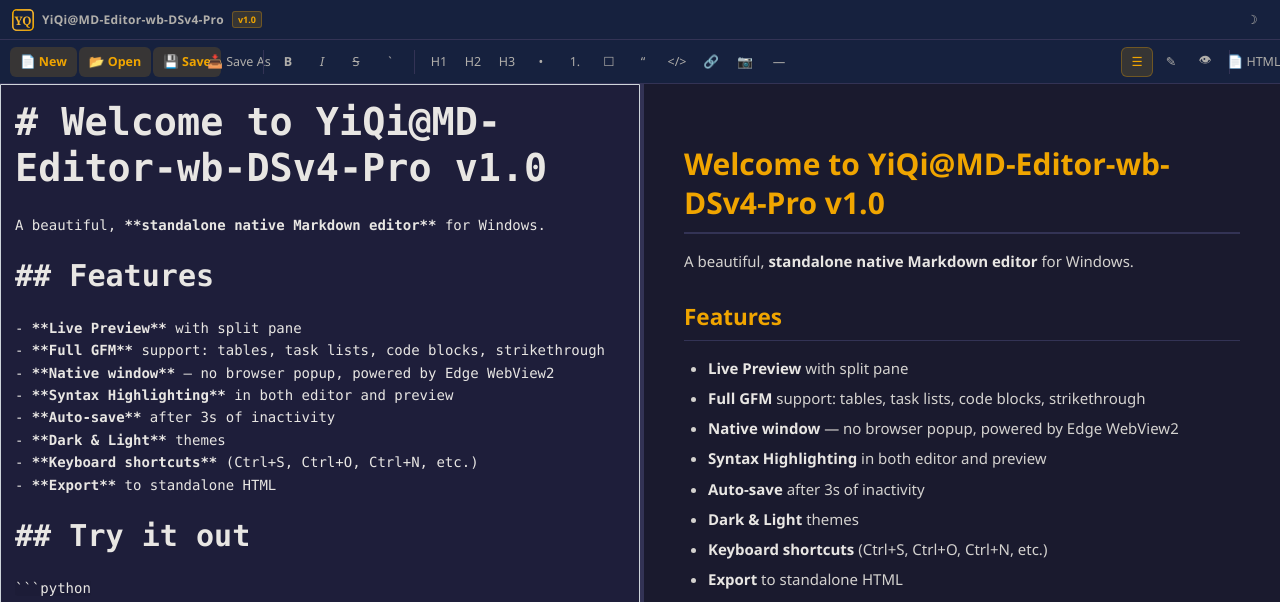
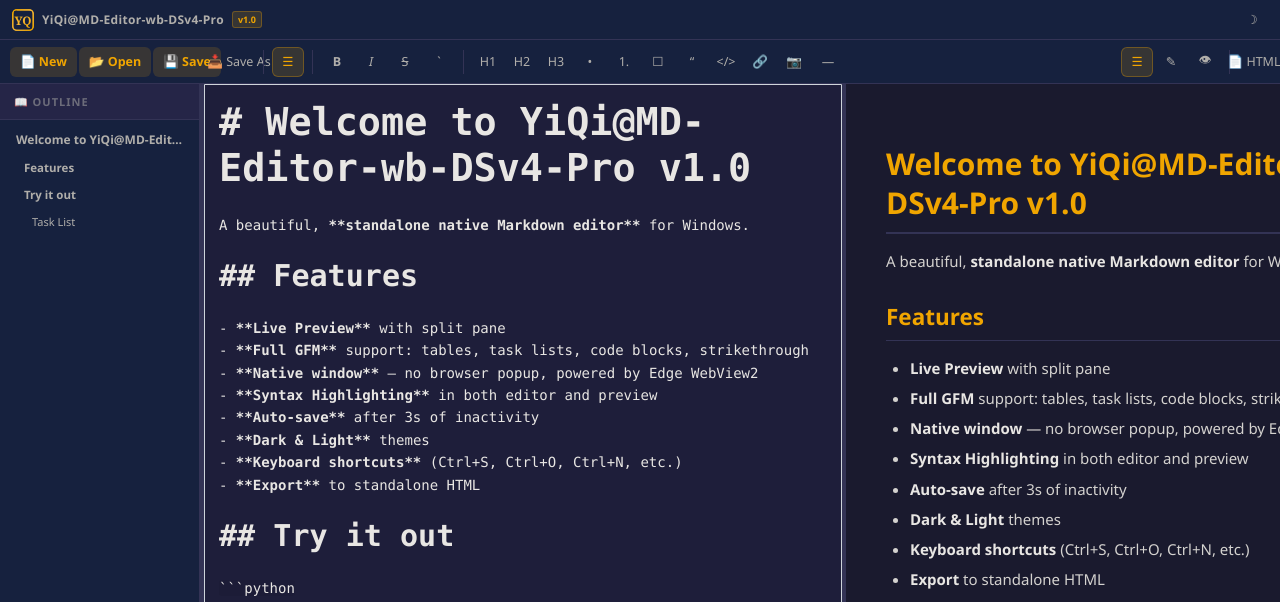
Before and after one commit to WangXP7/YiQi-MD-Editor, a Python web app: template templates/index.html in a window 1280 px wide. Shown: the top 602 px of the page. Run offline with Jinja, Linux system fonts and the light colour scheme; the template is opened without the code that fills it, so the values that code supplies are empty.

Commit message:
Feature: left outline sidebar + hover copy buttons
- Outline pane: parses H1-H6 headings, indented tree, click to scroll
- Toggle button in toolbar (icon) to show/hide outline
- Draggable splitter between outline and editor
- Copy button appears on hover over code blocks
- Clipboard API with 'Copied!' feedback state

```diff
--- a/static/css/style.css
+++ b/static/css/style.css
@@ -181,14 +181,80 @@ html, body {
   display: flex; flex: 1; overflow: hidden; position: relative;
 }
 
+/* ── Outline Sidebar ─────────────────────────────────────────────── */
+#outline-pane {
+  flex: 0 0 200px; overflow-y: auto; overflow-x: hidden;
+  background: var(--bg-secondary);
+  border-right: 1px solid var(--border);
+  transition: flex 0.25s ease, opacity 0.25s ease;
+}
+#outline-pane.hidden {
+  flex: 0 0 0px; opacity: 0; pointer-events: none; border: none;
+}
+
+#outline-header {
+  padding: 10px 14px; font-size: 11px; font-weight: 700;
+  color: var(--text-muted); text-transform: uppercase;
+  letter-spacing: 1px; border-bottom: 1px solid var(--border);
+  background: var(--bg-elevated);
+}
+
+#outline-list {
+  padding: 6px 0;
+}
+
+.outline-item {
+  display: block; padding: 5px 14px; font-size: 12px;
+  color: var(--text-secondary); cursor: pointer; text-decoration: none;
+  white-space: nowrap; overflow: hidden; text-overflow: ellipsis;
+  border-left: 2px solid transparent; transition: all 0.15s;
+  line-height: 1.5;
+}
+.outline-item:hover {
+  color: var(--accent); background: var(--accent-dim);
+  border-left-color: var(--accent);
+}
+.outline-item.lv-1 { padding-left: 14px; font-weight: 700; font-size: 12px; }
+.outline-item.lv-2 { padding-left: 22px; font-weight: 600; font-size: 11.5px; }
+.outline-item.lv-3 { padding-left: 30px; font-size: 11px; }
+.outline-item.lv-4 { padding-left: 38px; font-size: 10.5px; }
+
+#splitter-outline {
+  width: 4px; cursor: col-resize; flex-shrink: 0;
+  background: var(--border); transition: background 0.15s;
+}
+#splitter-outline:hover { background: var(--accent); }
+
+/* ── Copy Button ─────────────────────────────────────────────────── */
+.copy-btn {
+  position: absolute; top: 8px; right: 8px;
+  padding: 4px 10px; font-size: 11px; font-family: inherit;
+  background: rgba(0,0,0,0.5); color: var(--text-muted);
+  border: 1px solid rgba(255,255,255,0.1); border-radius: 4px;
+  cursor: pointer; opacity: 0; transition: opacity 0.2s, color 0.15s, background 0.15s;
+  z-index: 5;
+}
+.code-block-wrapper:hover .copy-btn,
+.markdown-body pre:hover + .copy-btn,
+pre:hover .copy-btn { opacity: 1; }
+.copy-btn:hover {
+  background: var(--accent); color: #1a1a2e; border-color: var(--accent);
+}
+.copy-btn.copied {
+  background: var(--success); color: #fff; border-color: var(--success);
+}
+
+/* Make code-block-wrapper relative for absolute copy button */
+.markdown-body .code-block-wrapper { position: relative; }
+
 /* View modes */
 .view-edit #preview-pane { display: none; }
 .view-edit #splitter { display: none; }
 .view-preview #editor-pane { display: none; }
 .view-preview #splitter { display: none; }
 
-#editor-pane { flex: 0 0 50%; overflow: hidden; display: flex; flex-direction: column; }
-#preview-pane { flex: 0 0 calc(50% - 4px); overflow-y: auto; overflow-x: hidden; }
+#editor-pane { flex: 0 0 calc(50% - 2px); overflow: hidden; display: flex; flex-direction: column; }
+#preview-pane { flex: 0 0 calc(50% - 2px); overflow-y: auto; overflow-x: hidden; }
 
 /* ── Splitter ────────────────────────────────────────────────────── */
 #splitter {
--- a/static/js/app.js
+++ b/static/js/app.js
@@ -25,6 +25,7 @@
     isDirty: false,
     theme: 'dark',
     viewMode: 'split',
+    outlineVisible: true,
     lastSavedContent: '',
     autoSaveTimer: null,
   };
@@ -39,6 +40,9 @@
   const dom = {
     app: $('#app'),
     btnTheme: $('#btn-theme'),
+    outlinePane: $('#outline-pane'),
+    outlineList: $('#outline-list'),
+    splitterOutline: $('#splitter-outline'),
     editorPane: $('#editor-pane'),
     previewPane: $('#preview-pane'),
     splitter: $('#splitter'),
@@ -155,6 +159,72 @@
       dom.previewContainer.innerHTML = marked.parse(md);
     } catch (e) {
       dom.previewContainer.innerHTML = `<p class="error">Preview error: ${e.message}</p>`;
+    }
+    // Inject copy buttons into all code blocks AND long text blocks
+    injectCopyButtons();
+    // Update outline from headings
+    updateOutline(md);
+  }
+
+  // ── Copy Button Injection ────────────────────────────────────────
+  function injectCopyButtons() {
+    // Code blocks
+    dom.previewContainer.querySelectorAll('.code-block-wrapper pre').forEach(function (pre) {
+      // Avoid duplicating copy buttons
+      if (pre.querySelector('.copy-btn')) return;
+      var btn = document.createElement('button');
+      btn.className = 'copy-btn';
+      btn.textContent = 'Copy';
+      btn.onclick = function () {
+        var code = pre.querySelector('code');
+        var text = code ? code.textContent : pre.textContent;
+        navigator.clipboard.writeText(text).then(function () {
+          btn.textContent = 'Copied!';
+          btn.classList.add('copied');
+          setTimeout(function () { btn.textContent = 'Copy'; btn.classList.remove('copied'); }, 1500);
+        }).catch(function () {
+          showToast('Copy failed', 'error');
+        });
+      };
+      pre.parentNode.appendChild(btn);
+    });
+  }
+
+  // ── Outline Generator ────────────────────────────────────────────
+  function updateOutline(md) {
+    if (!dom.outlineList) return;
+    var headings = [];
+    var lines = md.split('\n');
+    for (var i = 0; i < lines.length; i++) {
+      var m = lines[i].match(/^(#{1,6})\s+(.+)/);
+      if (m) {
+        headings.push({ level: m[1].length, text: m[2].trim() });
+      }
+    }
+    if (headings.length === 0) {
+      dom.outlineList.innerHTML = '<div style="padding:12px 14px;color:var(--text-muted);font-size:11px;font-style:italic;">No headings yet</div>';
+      return;
+    }
+    dom.outlineList.innerHTML = headings.map(function (h, idx) {
+      return '<div class="outline-item lv-' + h.level + '" data-idx="' + idx + '">' +
+        escapeHtml(h.text) + '</div>';
+    }).join('');
+
+    // Click handler: scroll to heading in preview
+    var items = dom.outlineList.querySelectorAll('.outline-item');
+    for (var j = 0; j < items.length; j++) {
+      items[j].onclick = (function (idx) {
+        return function () {
+          scrollToHeading(idx);
+        };
+      })(j);
+    }
+  }
+
+  function scrollToHeading(idx) {
+    var headings = dom.previewContainer.querySelectorAll('h1, h2, h3, h4, h5, h6');
+    if (headings[idx]) {
+      headings[idx].scrollIntoView({ behavior: 'smooth', block: 'start' });
     }
   }
 
@@ -346,6 +416,21 @@
     setTimeout(() => easyMDE?.codemirror?.refresh(), 50);
   }
 
+  // ── Outline Toggle ───────────────────────────────────────────────
+  function toggleOutline() {
+    state.outlineVisible = !state.outlineVisible;
+    if (state.outlineVisible) {
+      dom.outlinePane.classList.remove('hidden');
+      dom.splitterOutline.style.display = '';
+      $('#btn-outline').classList.add('active');
+    } else {
+      dom.outlinePane.classList.add('hidden');
+      dom.splitterOutline.style.display = 'none';
+      $('#btn-outline').classList.remove('active');
+    }
+    setTimeout(() => easyMDE?.codemirror?.refresh(), 200);
+  }
+
   // ── Theme ────────────────────────────────────────────────────────
   function setTheme(theme) {
     state.theme = theme;
@@ -416,6 +501,7 @@
     $('#btn-save').onclick = () => saveFile(false);
     $('#btn-save-as').onclick = () => saveFile(true);
     $('#btn-export-html').onclick = exportHTML;
+    $('#btn-outline').onclick = toggleOutline;
 
     $('#btn-bold').onclick = () => execCmd('bold');
     $('#btn-italic').onclick = () => execCmd('italic');
@@ -451,6 +537,7 @@
 
   // ── Splitter drag ────────────────────────────────────────────────
   function setupSplitter() {
+    // Main editor/preview splitter
     let dragging = false, startX = 0, startWidth = 0;
     dom.splitter.addEventListener('mousedown', (e) => {
       dragging = true;
@@ -476,6 +563,32 @@
       dom.splitter.classList.remove('dragging');
       document.body.style.cursor = '';
       document.body.style.userSelect = '';
+    });
+
+    // Outline splitter (drag to resize outline width)
+    let draggingOutline = false, outerStartX = 0, outerStartW = 0;
+    dom.splitterOutline.addEventListener('mousedown', (e) => {
+      draggingOutline = true;
+      outerStartX = e.clientX;
+      outerStartW = dom.outlinePane.getBoundingClientRect().width;
+      dom.splitterOutline.style.background = 'var(--accent)';
+      document.body.style.cursor = 'col-resize';
+      document.body.style.userSelect = 'none';
+    });
+    document.addEventListener('mousemove', (e) => {
+      if (!draggingOutline) return;
+      var dx = e.clientX - outerStartX;
+      var newW = outerStartW + dx;
+      var clamped = Math.max(140, Math.min(400, newW));
+      dom.outlinePane.style.flex = `0 0 ${clamped}px`;
+    });
+    document.addEventListener('mouseup', () => {
+      if (!draggingOutline) return;
+      draggingOutline = false;
+      dom.splitterOutline.style.background = '';
+      document.body.style.cursor = '';
+      document.body.style.userSelect = '';
+      setTimeout(() => easyMDE?.codemirror?.refresh(), 50);
     });
   }
 
--- a/templates/index.html
+++ b/templates/index.html
@@ -49,6 +49,8 @@
       <button class="tb-btn" id="btn-save-as" title="Save As (Ctrl+Shift+S)">&#128229; Save As</button>
     </div>
     <div class="tb-sep"></div>
+    <button class="tb-btn active" id="btn-outline" title="Toggle Outline">&#9776;</button>
+    <div class="tb-sep"></div>
     <div class="tb-group">
       <button class="tb-btn" id="btn-bold" title="Bold (Ctrl+B)"><b>B</b></button>
       <button class="tb-btn" id="btn-italic" title="Italic (Ctrl+I)"><i>I</i></button>
@@ -81,6 +83,13 @@
 
   <!-- ═══════ MAIN CONTENT ═══════ -->
   <main id="main">
+    <aside id="outline-pane" class="show">
+      <div id="outline-header">
+        <span>&#128214; Outline</span>
+      </div>
+      <nav id="outline-list"></nav>
+    </aside>
+    <div id="splitter-outline"></div>
     <div id="editor-pane">
       <textarea id="editor"></textarea>
     </div>
```
